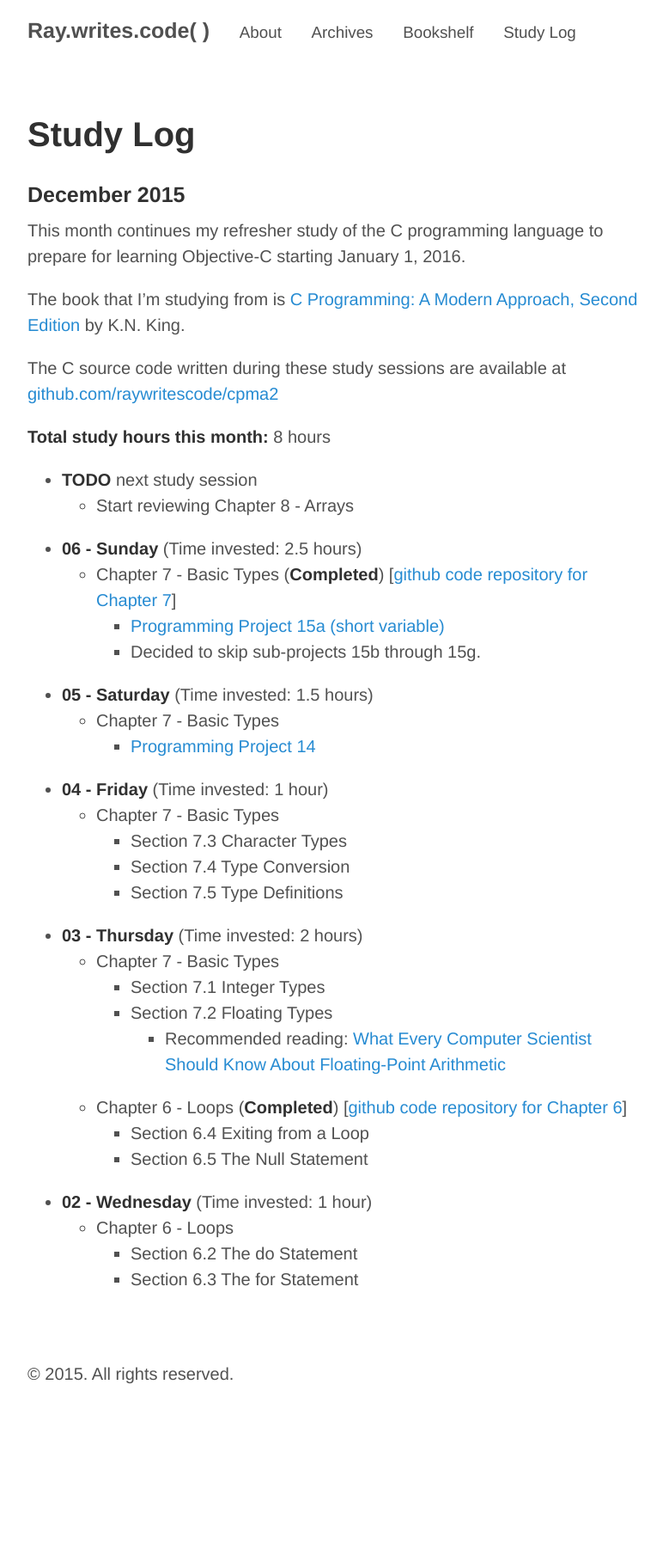
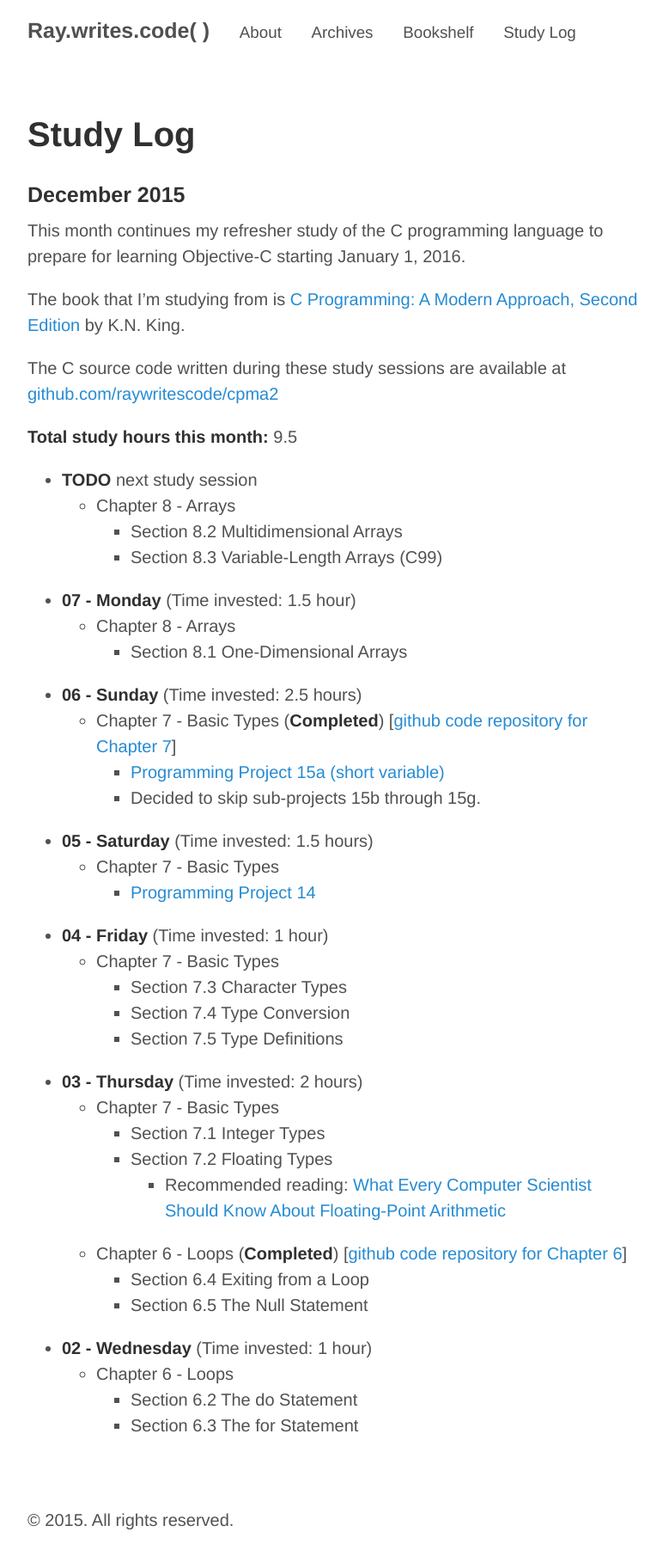
Before and after one commit to raywritescode/raywritescode.github.io, a Jekyll site: the page built from studylog.md, in a window 1280 px wide. Shown: the whole page at 86% size, without its empty margins (248-1020 px from the left). Built offline with Jekyll 4.4.1, drawn with Linux system fonts in a browser that asks for light colours; Markdown is read by kramdown in place of the engine named in the settings; before the commit the page ends 1633 px from its top, so only the background shows below that.

Commit message:
Updated studylog.md - Study session (1.5 hours) Monday 2015-12-07

```diff
--- a/studylog.md
+++ b/studylog.md
@@ -11,10 +11,16 @@ The book that I'm studying from is [C Programming: A Modern Approach, Second Edi
 
 The C source code written during these study sessions are available at [github.com/raywritescode/cpma2](https://github.com/raywritescode/cpma2)
 
-**Total study hours this month:** 8 hours
+**Total study hours this month:** 9.5
 
 * **TODO** next study session
-   - Start reviewing Chapter 8 - Arrays
+   - Chapter 8 - Arrays
+      * Section 8.2 Multidimensional Arrays
+      * Section 8.3 Variable-Length Arrays (C99)
+
+* **07 - Monday** (Time invested: 1.5 hour)
+  - Chapter 8 - Arrays
+      * Section 8.1 One-Dimensional Arrays
 
 * **06 - Sunday** (Time invested: 2.5 hours)
   - Chapter 7 - Basic Types (**Completed**) [[github code repository for Chapter 7](https://github.com/raywritescode/cpma2/tree/master/ch07)]
```
